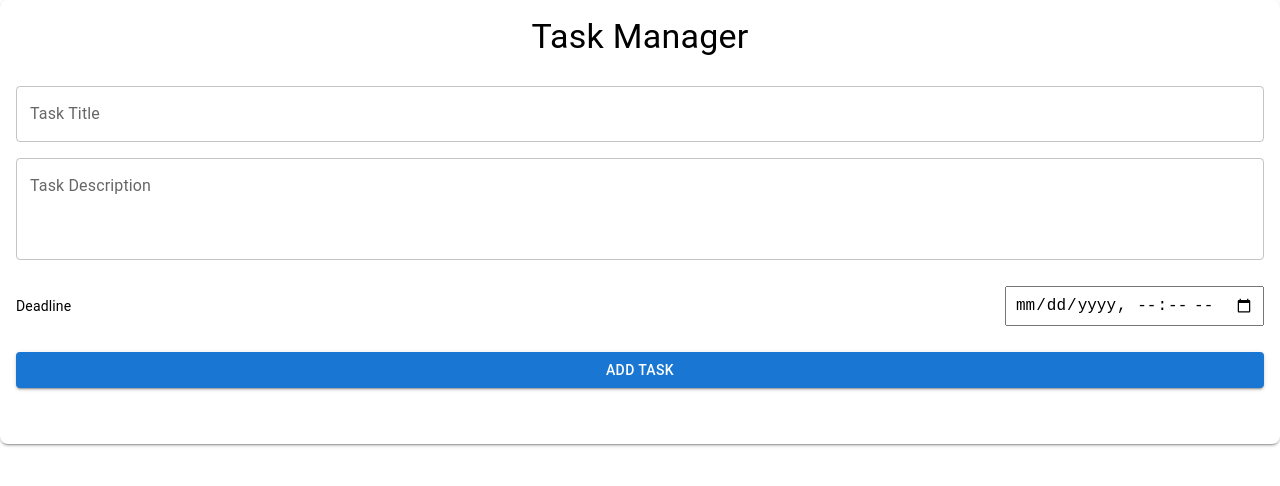
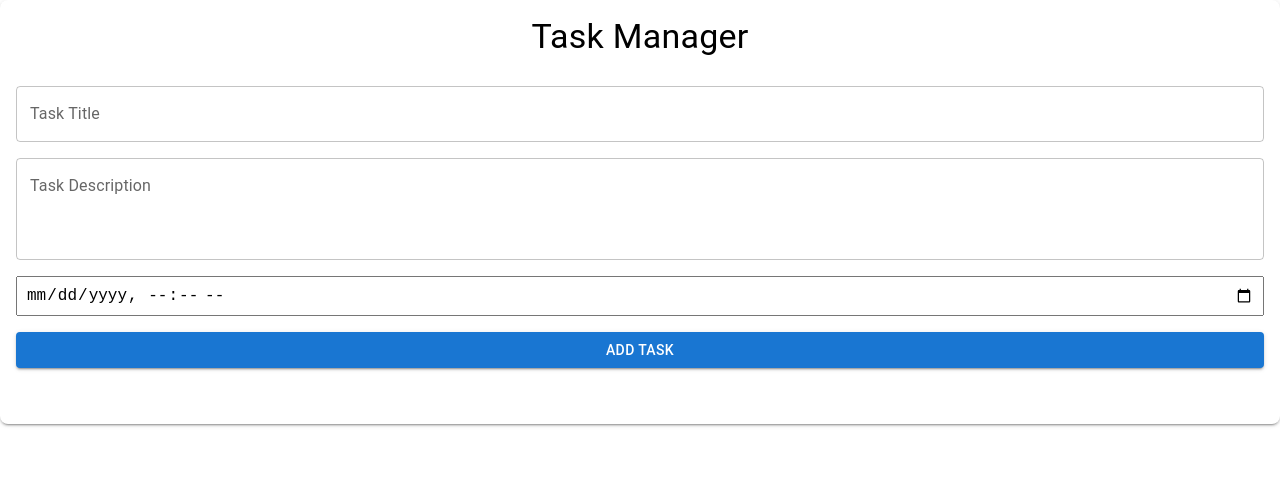
Before and after one commit to OwlFlight-Dev/taskmanager-webapp, a React (Create React App) app: page / in a window 1280 px wide. Shown: the top 486 px of the page. Built offline with nearby package versions, Linux system fonts and the light colour scheme.

Commit message:
Refactor deadline input field

```diff
--- a/src/App.js
+++ b/src/App.js
@@ -8,7 +8,6 @@ const App = () => {
   const [taskDescription, setTaskDescription] = useState('');
   const [taskDeadline, setTaskDeadline] = useState(''); // Deadline as a string
   const [editingTask, setEditingTask] = useState(null);  // Keep track of the task being edited
-  const deadlineRef = React.useRef(null);  // Reference to the datetime input
 
   // Add new task
   const addTask = () => {
@@ -68,13 +67,6 @@ const App = () => {
     );
   };
 
-  // Focus the date input field when the row is clicked
-  const handleDateRowClick = () => {
-    if (deadlineRef.current) {
-      deadlineRef.current.click(); // Trigger click on the input to open the date-time picker
-    }
-  };
-
   return (
     <Box
       component="form"
@@ -110,27 +102,14 @@ const App = () => {
         disabled={editingTask && editingTask.completed} // Disable editing if task is completed
       />
 
-      {/* Clickable Deadline Row */}
-      <Box
-        sx={{
-          display: 'flex',
-          justifyContent: 'space-between',
-          alignItems: 'center',
-          cursor: 'pointer', // Make the entire row clickable
-          padding: '10px 0',
-        }}
-        onClick={handleDateRowClick} // Trigger focus when clicking anywhere in the row
-      >
-        <Typography variant="body2">Deadline</Typography>
+      {/* Deadline Input */}
       <input
-          ref={deadlineRef}
         type="datetime-local"
         value={taskDeadline}
         onChange={(e) => setTaskDeadline(e.target.value)}
         disabled={editingTask && editingTask.completed} // Disable if task is completed
         style={{ padding: '8px', fontSize: '16px' }}
       />
-      </Box>
 
       {editingTask ? (
         <Button variant="contained" color="primary" onClick={saveTask}>
```
Lines whose indentation alone changed are shown as unchanged.
